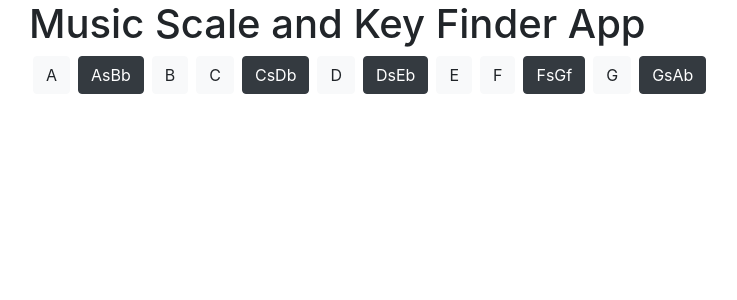
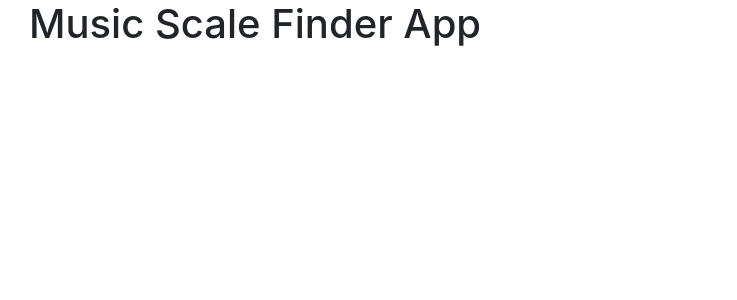
Before and after one commit to Bradslavens/MusicKeyScaleFinder, a React (Create React App) app: page / in a window 1280 px wide. Shown: the top 300 px of the page, without its empty margins (56-793 px from the left). Built offline with nearby package versions, Linux system fonts and the light colour scheme.

Commit message:
added bootstrap, and buttons

```diff
--- a/src/App.js
+++ b/src/App.js
@@ -1,17 +1,13 @@
 import React from 'react';
 import Header from './components/Header'
-import NoteInput from './components/NoteInput'
-import Results from './components/Results'
-import Scales from './components/Scales'
+// import Scales from './components/Scales'
+import UserPanel from './components/UserPanel';
 
 function App() {
   return (
     <div>
       <Header />
-      <NoteInput />
-      {/* <Results />
-      <Scales /> */}
-
+      <UserPanel />
     </div>
   );
 }
--- a/src/components/Header.js
+++ b/src/components/Header.js
@@ -3,9 +3,7 @@ import React from 'react'
 function Header(){
     return(
         <div class="container-md">
-            <header>
-                <h1>Music Scale and Key Finder App</h1>
-            </header>
+            <h1>Music Scale Finder App</h1>
         </div>
     )
 }
--- a/src/components/NoteInput.js
+++ b/src/components/NoteInput.js
@@ -1,39 +1,42 @@
 import React from 'react';
 
-function NoteInput(){
+class NoteInput extends React.Component{
 
-    return(
-        <div class="container-md">
-            <Buttons />
-        </div>
-    )
+    render() {
+        return(
+            <div class="container-md">
+                {/* {Buttons(this.props.onClick)} */}
+                {this.props.myButtons}
+            </div>
+        )
+    }
 }
 
-function getRandomInt(max) {
-    return Math.floor(Math.random() * Math.floor(max));
-  }
+// function Buttons(f) {
 
-function Buttons() {
+//     let key = ["A","AsBb","B","C","CsDb","D","DsEb","E","F","FsGf","G","GsAb"];
 
-    let key = ["A","AsBb","B","C","CsDb","D","DsEb","E","F","FsGf","G","GsAb"];
+//     let buttons = [];
+//     let myClass;
 
-    let buttons = [];
-    let myClass;
+//     for(let i=0; i<key.length; i++){
+//         if(key[i].length > 1){
+//             myClass = "btn btn-dark mx-1";
+//         }
+//         else
+//         {
+//             myClass = "btn btn-light mx-1";
+//         }
 
-    for(let i=0; i<key.length; i++){
-        if(key[i].length > 1){
-            myClass = "btn btn-dark mx-1";
-        }
-        else
-        {
-            myClass = "btn btn-light mx-1";
-        }
+//         buttons[i] = <button
+//                         onClick={f}
+//                         type="button" class={myClass}
+//                         value={key[i]}
+//                         >{key[i]}
+//                     </button>
+//     }
 
-        buttons[i] = <button type="button" class={myClass}>{key[i]}</button>
-
-    }
-
-    return buttons;
-}
+//     return buttons;
+// }
 
 export default NoteInput;
--- a/src/components/Results.js
+++ b/src/components/Results.js
@@ -3,7 +3,9 @@ import React, { Component } from 'react';
 class Results extends Component {
     render(){
         return(
-            <h3>Scale / Key Matches</h3>
+            <div class="container-md">
+                {this.props.userKeys}
+            </div>
         )
     }
 }
--- /dev/null
+++ b/src/components/UserPanel.js
@@ -0,0 +1,60 @@
+import React, { useImperativeHandle } from 'react';
+import NoteInput from './NoteInput'
+import Results from './Results'
+
+class UserPanel extends React.Component{
+    constructor(props){
+        super(props);
+
+        this.state = {
+            userKeys: null,
+        }
+        this.handleClick = this.handleClick.bind(this)
+        this.buttons = this.buttons.bind(this);
+    }
+
+    handleClick(){
+        this.setState({userKeys: "A"});
+        console.log("handle clicked");
+    }
+
+    buttons() {
+
+        let key = ["A","AsBb","B","C","CsDb","D","DsEb","E","F","FsGf","G","GsAb"];
+
+        let buttons = [];
+        let myClass;
+
+        for(let i=0; i<key.length; i++){
+            if(key[i].length > 1){
+                myClass = "btn btn-dark mx-1";
+            }
+            else
+            {
+                myClass = "btn btn-light mx-1";
+            }
+
+            buttons[i] = <button
+                            // onClick
+                            type="button" class={myClass}
+                            value={key[i]}
+                            >{key[i]}
+                        </button>
+        }
+
+        return buttons;
+    }
+
+
+
+    render(){
+        return (
+            <div class="container-md">
+                <Results  userKeys={this.state.userKeys}/>
+                <NoteInput myButtons={() => this.buttons}/>
+            </div>
+        )
+    }
+}
+
+export default UserPanel;
```
